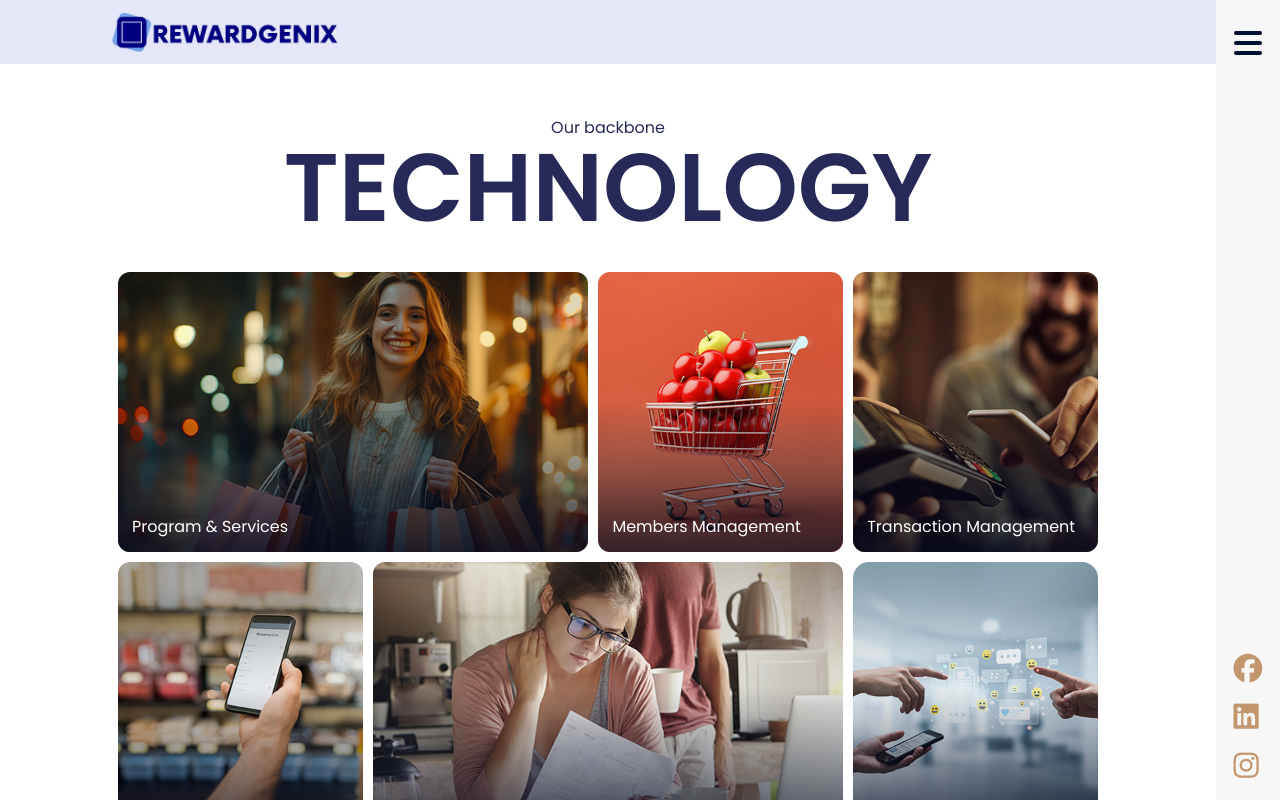
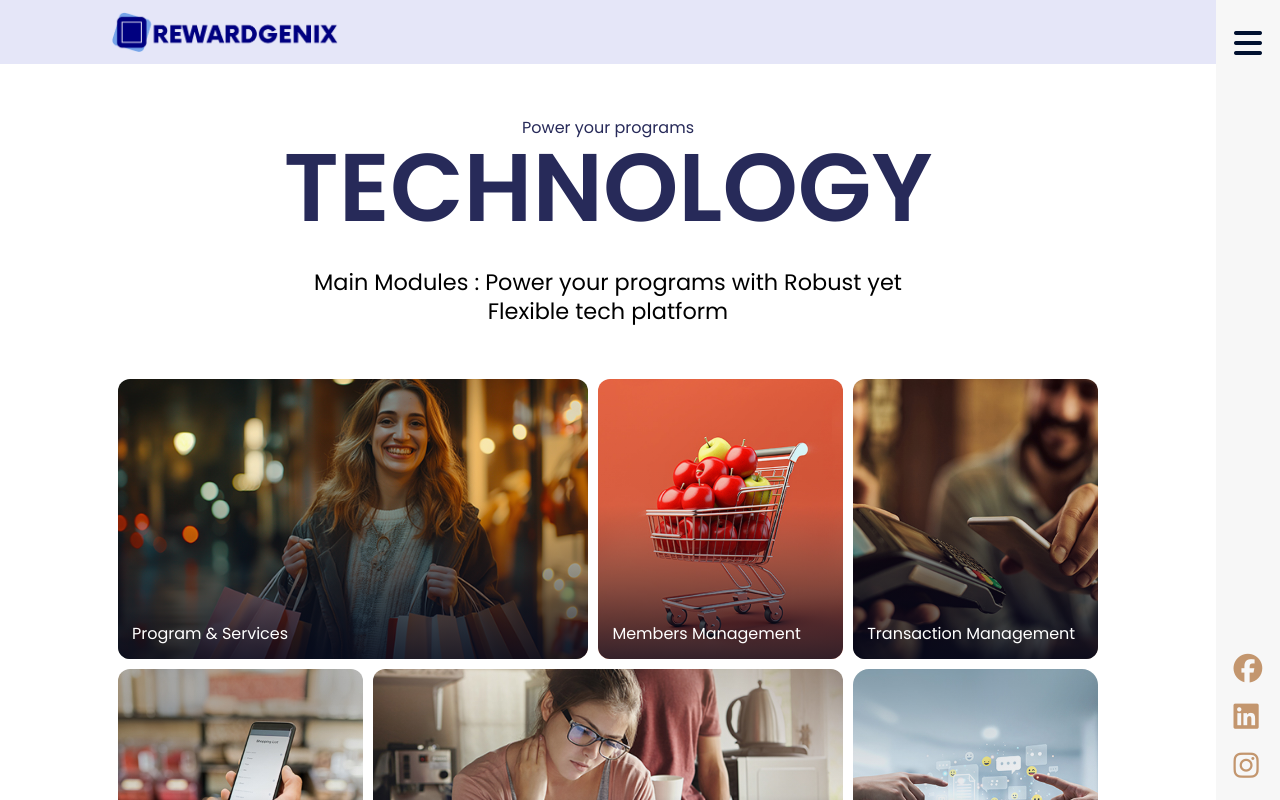
Before and after one commit to pranshr/rewardgenix, a React (Vite) app: page /technology in a window 1280 px wide. Shown: the top 800 px of the page. Built offline with nearby package versions, Linux system fonts and the light colour scheme.

Commit message:
Tech Page content update

```diff
--- a/src/components/technology/Technology.jsx
+++ b/src/components/technology/Technology.jsx
@@ -173,11 +173,14 @@ export default function TechnologySection() {
       {/* ── Hero — Image 2 exact ── */}
       <div className="text-center" style={{ paddingTop: 52, paddingBottom: 36 }}>
         <div className=" text-[#272A59]">
-                    Our backbone
+                    Power your programs
                 </div>
         <h1>
           TECHNOLOGY
         </h1>
+        <div className="w-5/10 2xl:w-4/10 mx-auto text-center mt-8 mb-4 ">
+          <p2>Main Modules : Power your programs with Robust yet Flexible tech platform</p2>
+        </div>
       </div>
 
       {/* ── GRID — Image 2 exact layout ──
```
